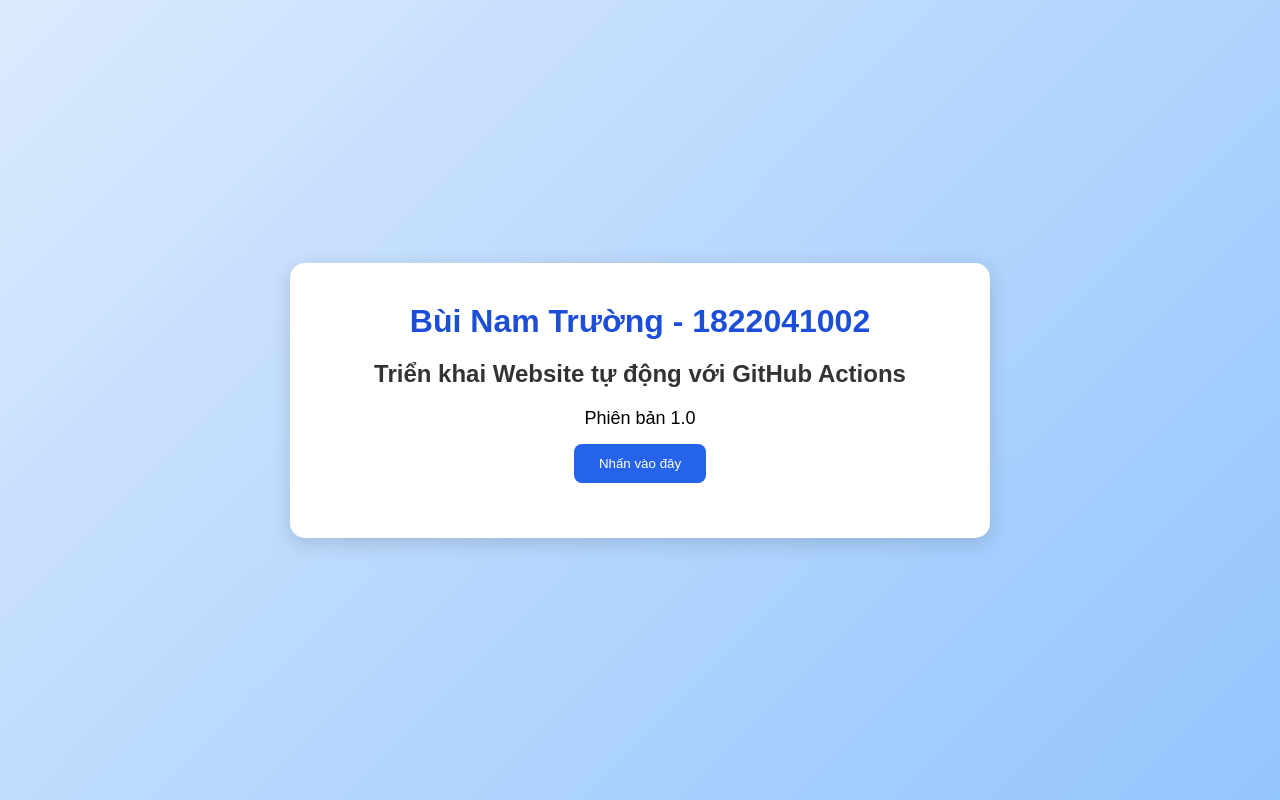
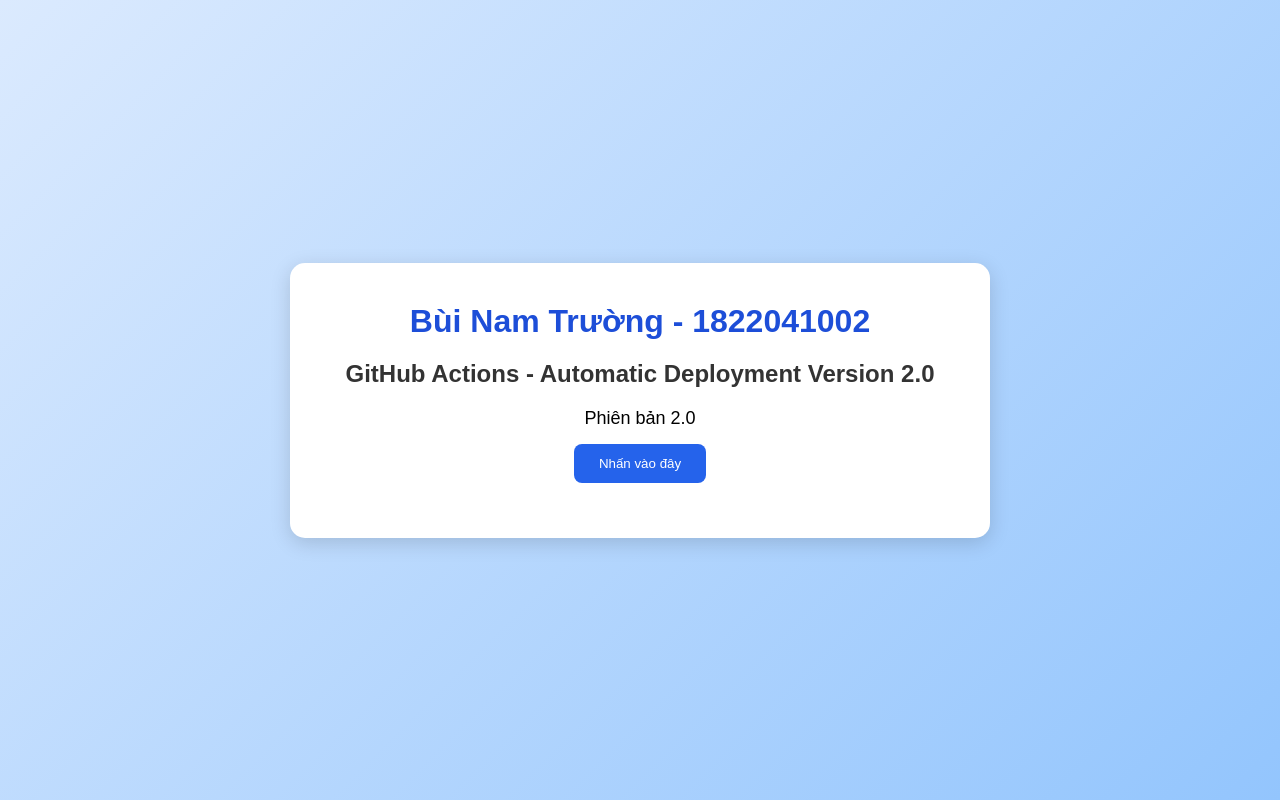
Before and after one commit to buinamtruong1684/devops-1822041002, a plain HTML site: page index.html in a window 1280 px wide. Drawn offline with Linux system fonts and the light colour scheme.

Commit message:
Fix title and update website to version 2.0

```diff
--- a/index.html
+++ b/index.html
@@ -4,16 +4,16 @@
 <head>
     <meta charset="UTF-8">
     <meta name="viewport" content="width=device-width, initial-scale=1.0">
-
+    <title>Website DevOps - Bùi Nam Trường</title>
     <link rel="stylesheet" href="style.css">
 </head>
 <body>
     <div class="container">
         <h1>Bùi Nam Trường - 1822041002</h1>
 
-        <h2>Triển khai Website tự động với GitHub Actions</h2>
+        <h2>GitHub Actions - Automatic Deployment Version 2.0</h2>
 
-        <p id="version">Phiên bản 1.0</p>
+       <p id="version">Phiên bản 2.0</p>
 
         <button onclick="showMessage()">Nhấn vào đây</button>
 
```
